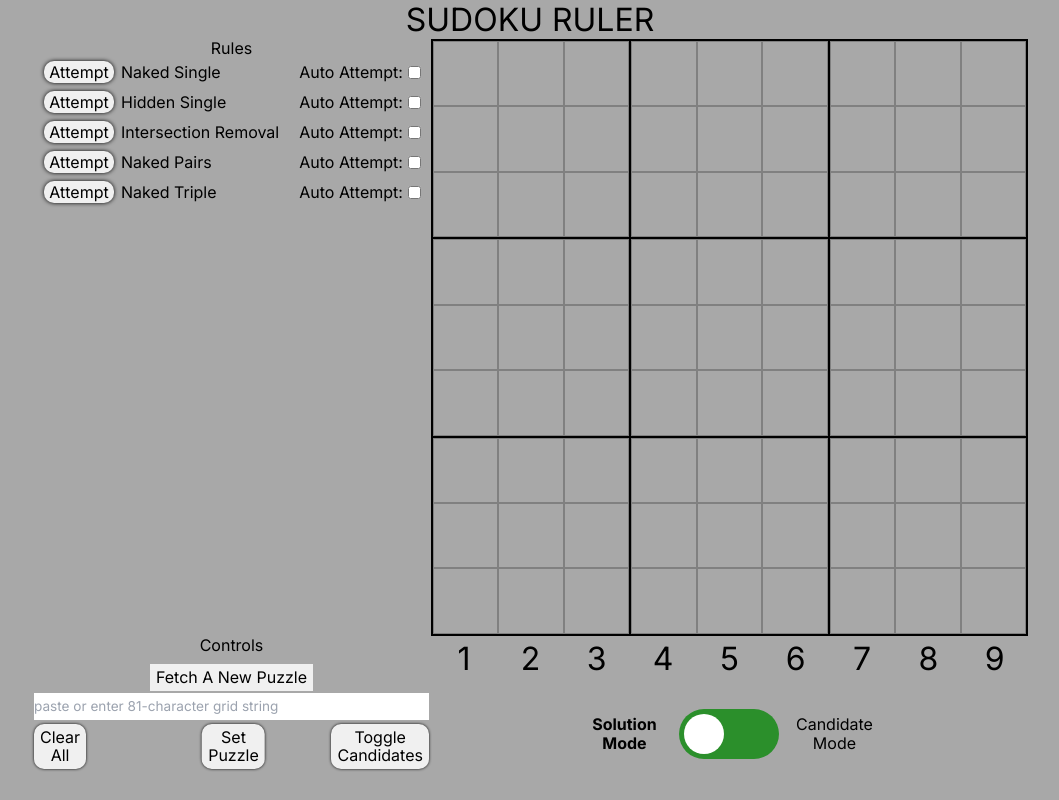
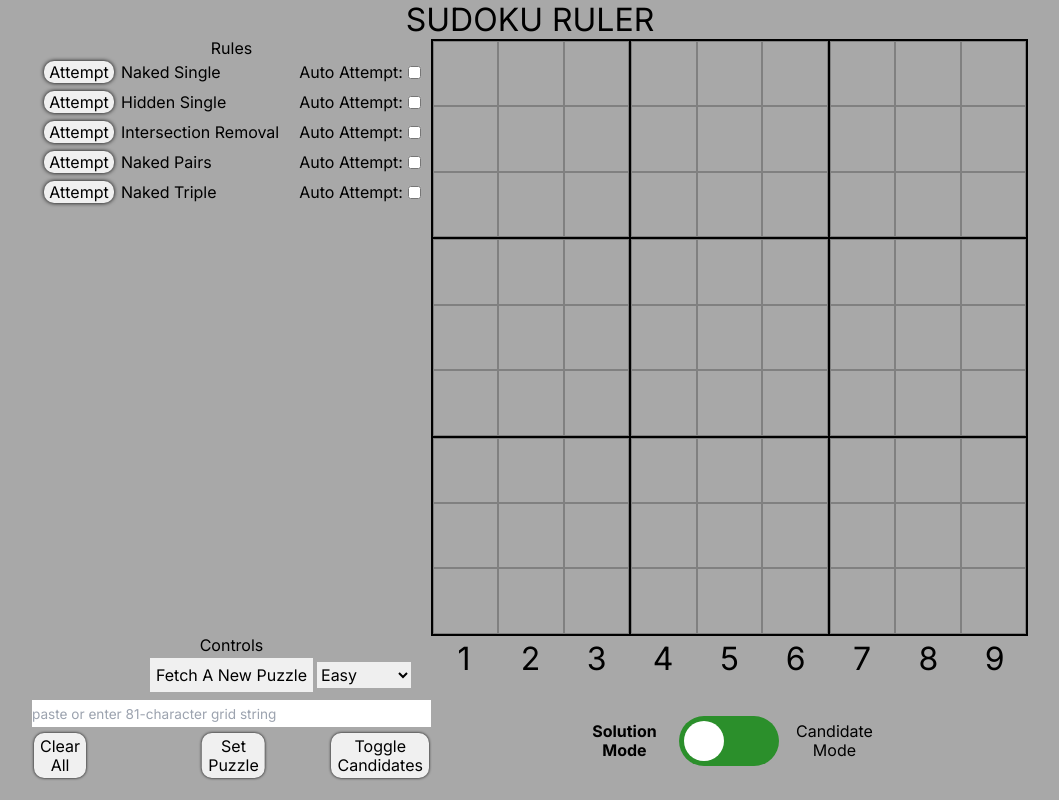
Before and after one commit to TylerHartwell/sudoku, a Next.js app: page / in a window 1280 px wide. Shown: the whole page, without its empty margins (110-1169 px from the left). Built offline with nearby package versions, Linux system fonts and the light colour scheme.

Commit message:
difficulty selection

```diff
--- a/src/app/api/randomPuzzle/route.ts
+++ b/src/app/api/randomPuzzle/route.ts
@@ -9,12 +9,23 @@ export async function GET(req: NextRequest, res: NextResponse) {
     const db = client.db("sudoku")
     const collection = db.collection("puzzles")
 
-    const count = await collection.countDocuments()
-    const randomIndex = Math.floor(Math.random() * count)
-    const randomDocument = await collection.find().skip(randomIndex).limit(1).toArray()
+    const difficultyLevel = req.nextUrl.searchParams.get("difficulty")
 
-    if (randomDocument.length > 0) {
-      const response = NextResponse.json(randomDocument[0])
+    let difficultyFilter = {}
+    if (difficultyLevel === "easy") {
+      difficultyFilter = { difficulty: { $lt: 1.5 } }
+    } else if (difficultyLevel === "medium") {
+      difficultyFilter = { difficulty: { $gte: 1.5, $lt: 3.5 } }
+    } else if (difficultyLevel === "hard") {
+      difficultyFilter = { difficulty: { $gte: 3.5, $lt: 5 } }
+    } else if (difficultyLevel === "diabolical") {
+      difficultyFilter = { difficulty: { $gte: 5 } }
+    }
+
+    const [randomDocument] = await collection.aggregate([{ $match: difficultyFilter }, { $sample: { size: 1 } }]).toArray()
+
+    if (randomDocument) {
+      const response = NextResponse.json(randomDocument)
       response.headers.set("Cache-Control", "no-store, no-cache, must-revalidate, proxy-revalidate")
       response.headers.set("Pragma", "no-cache")
       response.headers.set("Expires", "0")
--- a/src/app/css/style.css
+++ b/src/app/css/style.css
@@ -204,16 +204,12 @@ body {
 
 .control-buttons {
   display: flex;
-  flex-wrap: wrap;
-  justify-content: space-between;
+  flex-direction: column;
   width: 100%;
   border: none;
   align-items: center;
   position: relative;
-}
-
-.fetch-grid-string-btn {
-  margin: 10px auto 0px;
+  gap: 2px;
 }
 
 /* style toggles */
@@ -277,7 +273,6 @@ body {
 .clear-all-btn {
   max-width: min-content;
   margin: 2px;
-  margin-right: auto;
   border: none;
   border-radius: 10px;
   box-shadow: black 0px 0px 3px;
--- a/src/app/page.tsx
+++ b/src/app/page.tsx
@@ -17,7 +17,6 @@ export default function Page() {
     handleEntry,
     puzzleStringStart,
     handlePuzzleStartChange,
-    handlePuzzleSolutionChange,
     boardIsSet,
     handleBoardSet,
     highlightN,
@@ -39,7 +38,9 @@ export default function Page() {
     goodCandidates,
     badCandidates,
     getPeerSquares,
-    boardIsSolved
+    boardIsSolved,
+    difficulty,
+    handleDifficulty
   } = useSudokuManagement()
 
   const candidateModeClass: string = candidateMode ? "candidate-mode-on" : ""
@@ -89,13 +90,28 @@ export default function Page() {
       <section className="controls">
         <div className="controls-title">Controls</div>
         <div className="control-buttons">
+          <div className="flex justify-between w-full m-1">
+            <div className="flex-1"></div>
             <FetchPuzzleButton
-            className={`fetch-grid-string-btn ${boardIsSetClass}`}
+              className={`fetch-grid-string-btn justify-self-center ${boardIsSetClass}`}
               handlePuzzleStartChange={handlePuzzleStartChange}
-            handlePuzzleSolutionChange={handlePuzzleSolutionChange}
+              difficulty={difficulty}
             >
               Fetch A New Puzzle
             </FetchPuzzleButton>
+            <div className="flex-1 flex items-center">
+              <select
+                className={`difficulty m-1 py-0.5 ${boardIsSetClass}`}
+                value={difficulty}
+                onChange={e => handleDifficulty(e.target.value as "easy" | "medium" | "hard" | "diabolical")}
+              >
+                <option value="easy">Easy</option>
+                <option value="medium">Medium</option>
+                <option value="hard">Hard</option>
+                <option value="diabolical">Diabolical</option>
+              </select>
+            </div>
+          </div>
           <input
             type="text"
             placeholder="paste or enter 81-character grid string"
@@ -106,6 +122,7 @@ export default function Page() {
               handlePuzzleStartChange(e.target.value)
             }}
           />
+          <div className="flex w-full">
             <button className="clear-all-btn" onClick={() => resetBoardData()}>
               Clear All
             </button>
@@ -115,6 +132,7 @@ export default function Page() {
             <button className="toggle-candidates-btn" onClick={() => toggleShowCandidates()} disabled={candidateMode}>
               Toggle Candidates
             </button>
+          </div>
         </div>
       </section>
       <section className="numberpad">
--- a/src/components/FetchPuzzleButton.tsx
+++ b/src/components/FetchPuzzleButton.tsx
@@ -4,29 +4,30 @@ import { ReactNode, useState } from "react"
 
 const FetchPuzzleButton = ({
   handlePuzzleStartChange,
-  handlePuzzleSolutionChange,
   children,
-  className
+  className,
+  difficulty
 }: {
   handlePuzzleStartChange: (puzzleStringStart: string) => void
-  handlePuzzleSolutionChange: (puzzleSolution: string) => void
   children: ReactNode
   className: string
+  difficulty: "easy" | "medium" | "hard" | "diabolical"
 }) => {
   const [loading, setLoading] = useState(false)
 
   const handleClick = async () => {
     try {
       setLoading(true)
-      const response = await fetch("/api/randomPuzzle")
+      console.log(difficulty)
+      const response = await fetch(`/api/randomPuzzle?difficulty=${difficulty}`)
 
       if (!response.ok) {
         throw new Error("Network response was not ok")
       }
 
-      const data: { puzzle: string; solution: string; _id: string } = await response.json()
+      const data: { puzzle: string; difficulty: number } = await response.json()
+      console.log(data.difficulty)
       handlePuzzleStartChange(data.puzzle)
-      handlePuzzleSolutionChange(data.solution)
     } catch (error) {
       console.log("PUZZLE FETCH ERROR: ", error)
     } finally {
--- a/src/hooks/useSudokuManagement.ts
+++ b/src/hooks/useSudokuManagement.ts
@@ -9,7 +9,6 @@ function useSudokuManagement() {
   const [ruleOutcomes, setRuleOutcomes] = useState<RuleOutcome[]>(rulesArr.map(_ => "default"))
   const [puzzleStringCurrent, setPuzzleStringCurrent] = useState(() => "0".repeat(81))
   const [puzzleStringStart, setPuzzleStringStart] = useState("")
-  const [puzzleSolution, setPuzzleSolution] = useState("")
   const [boardIsSet, setBoardIsSet] = useState(false)
   const [boardIsSolved, setBoardIsSolved] = useState(false)
   const [highlightN, setHighlightN] = useState<number>(0)
@@ -22,6 +21,7 @@ function useSudokuManagement() {
   const [queueAutoSolve, setQueueAutoSolve] = useState<boolean>(false)
   const [goodCandidates, setGoodCandidates] = useState<string[]>([])
   const [badCandidates, setBadCandidates] = useState<string[]>([])
+  const [difficulty, setDifficulty] = useState<"easy" | "medium" | "hard" | "diabolical">("easy")
 
   const numbers = useMemo(() => Array.from({ length: 9 }, (_, i) => i + 1), [])
 
@@ -162,17 +162,21 @@ function useSudokuManagement() {
   }, [checkedRules, currentAutoRuleIndex, tryRuleAtIndex])
 
   useEffect(() => {
-    if (queueAutoSolve && boardIsSet) {
+    if (queueAutoSolve && boardIsSet && !boardIsSolved) {
       handleQueueAutoSolve(false)
       tryAutoSolves()
     }
-  }, [boardIsSet, queueAutoSolve, tryAutoSolves])
+  }, [boardIsSet, boardIsSolved, queueAutoSolve, tryAutoSolves])
 
   useEffect(() => {
-    if (boardIsSet && puzzleStringCurrent == puzzleSolution) {
+    if (boardIsSet && checkBoardSolution(puzzleStringCurrent)) {
       setBoardIsSolved(true)
     }
-  }, [boardIsSet, puzzleSolution, puzzleStringCurrent])
+  }, [boardIsSet, puzzleStringCurrent])
+
+  const checkBoardSolution = (puzzleStringCurrent: string) => {
+    return !puzzleStringCurrent.includes("0")
+  }
 
   const resetCurrentAutoRuleIndex = () => {
     setCurrentAutoRuleIndex(0)
@@ -291,10 +295,6 @@ function useSudokuManagement() {
     setBoardIsSet(isSet)
   }
 
-  const handlePuzzleSolutionChange = (newValue: string) => {
-    setPuzzleSolution(newValue)
-  }
-
   const handlePuzzleStartChange = (newValue: string) => {
     setPuzzleStringStart(newValue)
     if (newValue) {
@@ -313,6 +313,10 @@ function useSudokuManagement() {
     })
   }
 
+  const handleDifficulty = (diff: "easy" | "medium" | "hard" | "diabolical") => {
+    setDifficulty(diff)
+  }
+
   function resetBoardData() {
     setBoardIsSolved(false)
     handleBoardSet(false)
@@ -321,7 +325,6 @@ function useSudokuManagement() {
     setCheckedRules([])
     handleHighlightNChange(0)
     handlePuzzleStartChange("")
-    handlePuzzleSolutionChange("")
     changeLastClickedHighlightN(0)
     clearManualElimCandidates()
     handleQueueAutoSolve(false)
@@ -333,7 +336,6 @@ function useSudokuManagement() {
     handleEntry,
     puzzleStringStart,
     handlePuzzleStartChange,
-    handlePuzzleSolutionChange,
     boardIsSet,
     handleBoardSet,
     highlightN,
@@ -355,7 +357,9 @@ function useSudokuManagement() {
     goodCandidates,
     badCandidates,
     getPeerSquares,
-    boardIsSolved
+    boardIsSolved,
+    difficulty,
+    handleDifficulty
   }
 }
 
```
Lines whose indentation alone changed are shown as unchanged.
